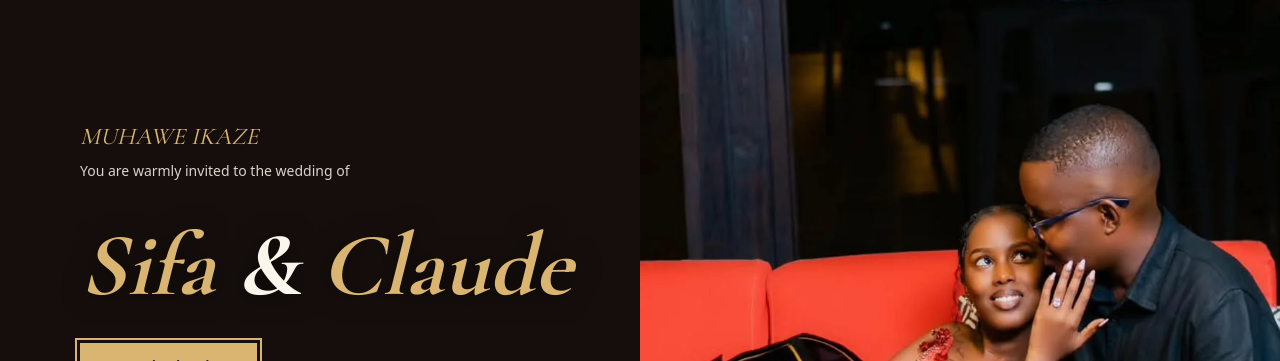
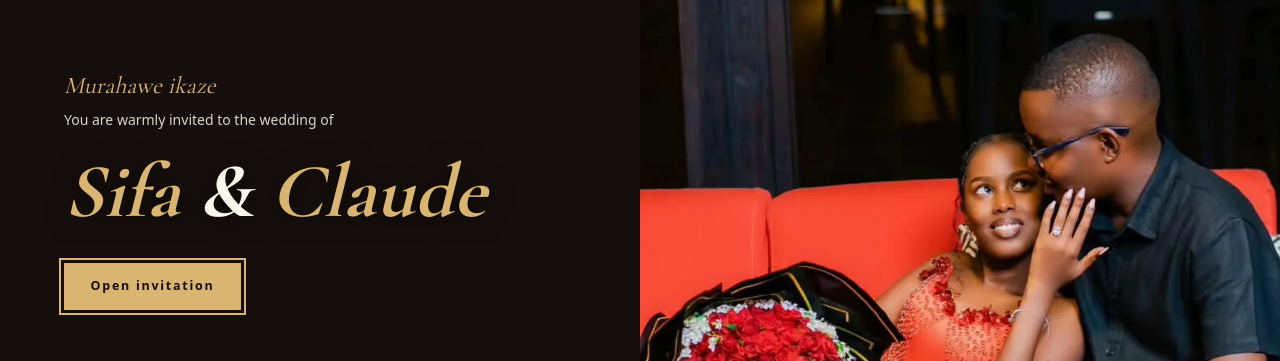
Before and after one commit to yvesmugisha901/sifa-claude-wedding, a React (Vite) app: page / in a window 1280 px wide. Shown: the part 210-571 px from the top of the page. Built offline with nearby package versions, Linux system fonts and the light colour scheme; no server answers.

Commit message:
fix: keep intro button visible on desktop

```diff
--- a/src/components/InvitationIntro.tsx
+++ b/src/components/InvitationIntro.tsx
@@ -15,30 +15,29 @@ export function InvitationIntro({ onOpen, musicAvailable, open }: Props) {
     return () => window.clearTimeout(id);
   }, [open]);
   if (gone) return null;
-
   return (
     <div role="dialog" aria-modal="true" aria-label="Wedding invitation"
-      className={`fixed inset-0 z-[60] overflow-hidden bg-ink text-ivory lg:grid lg:grid-cols-2 ${open ? "intro-out" : ""}`}>
-      <div className="absolute inset-0 lg:static lg:order-2">
+      className={`fixed inset-0 z-[60] overflow-hidden bg-ink text-ivory lg:grid lg:grid-cols-2 lg:grid-rows-[minmax(0,1fr)] ${open ? "intro-out" : ""}`}>
+      <div className="absolute inset-0 lg:relative lg:order-2 lg:min-h-0">
         <img src={hero.src} width={hero.w} height={hero.h} alt={hero.alt} fetchPriority="high"
-          className="h-full w-full object-cover object-[50%_50%]" />
+          className="absolute inset-0 h-full w-full object-cover object-[50%_58%]" />
         <div aria-hidden="true" className="absolute inset-0 bg-gradient-to-b from-ink/80 via-ink/0 to-ink/95 lg:hidden" />
       </div>
 
-      <div className="rise relative z-10 flex h-full flex-col items-center justify-between px-6 pb-10 pt-12 text-center lg:items-start lg:justify-center lg:gap-10 lg:px-20 lg:text-left">
+      <div className="rise relative z-10 flex h-full min-h-0 flex-col items-center justify-between overflow-y-auto px-6 pb-10 pt-12 text-center lg:items-start lg:justify-center lg:gap-6 lg:px-16 lg:py-8 lg:text-left">
         <div>
-          <p className="font-display text-2xl italic text-gold">MUHAWE IKAZE </p>
+          <p className="font-display text-2xl italic text-gold">Murahawe ikaze</p>
           <p className="mt-2 text-sm text-ivory/85">You are warmly invited to the wedding of</p>
         </div>
 
         <div className="w-full">
           <h1 className="font-display font-bold italic leading-none text-gold [text-shadow:0_2px_24px_rgba(0,0,0,.6)]">
-            <span className="block whitespace-nowrap text-[clamp(2.75rem,14vw,7rem)] lg:text-[clamp(4rem,7vw,7.5rem)]">
+            <span className="block whitespace-nowrap text-[clamp(2.75rem,14vw,7rem)] lg:text-[clamp(3.5rem,6vw,6.5rem)]">
               {couple.partner1} <span className="text-ivory">&amp;</span> {couple.partner2}
             </span>
           </h1>
           <div className="mt-8 flex flex-col items-center gap-3 lg:items-start">
-            <button ref={btn} type="button" className="btn btn-gold" onClick={() => onOpen(false)}>Open invitation</button>
+            <button ref={btn} type="button" className="btn btn-gold min-h-14 px-10 text-sm" onClick={() => onOpen(false)}>Open invitation</button>
             {musicAvailable && (
               <button type="button" className="min-h-11 px-4 text-sm text-ivory/85 underline underline-offset-4 hover:text-gold" onClick={() => onOpen(true)}>
                 Open with music
@@ -48,5 +47,4 @@ export function InvitationIntro({ onOpen, musicAvailable, open }: Props) {
         </div>
       </div>
     </div>
-  );
-}
+  );}
```
